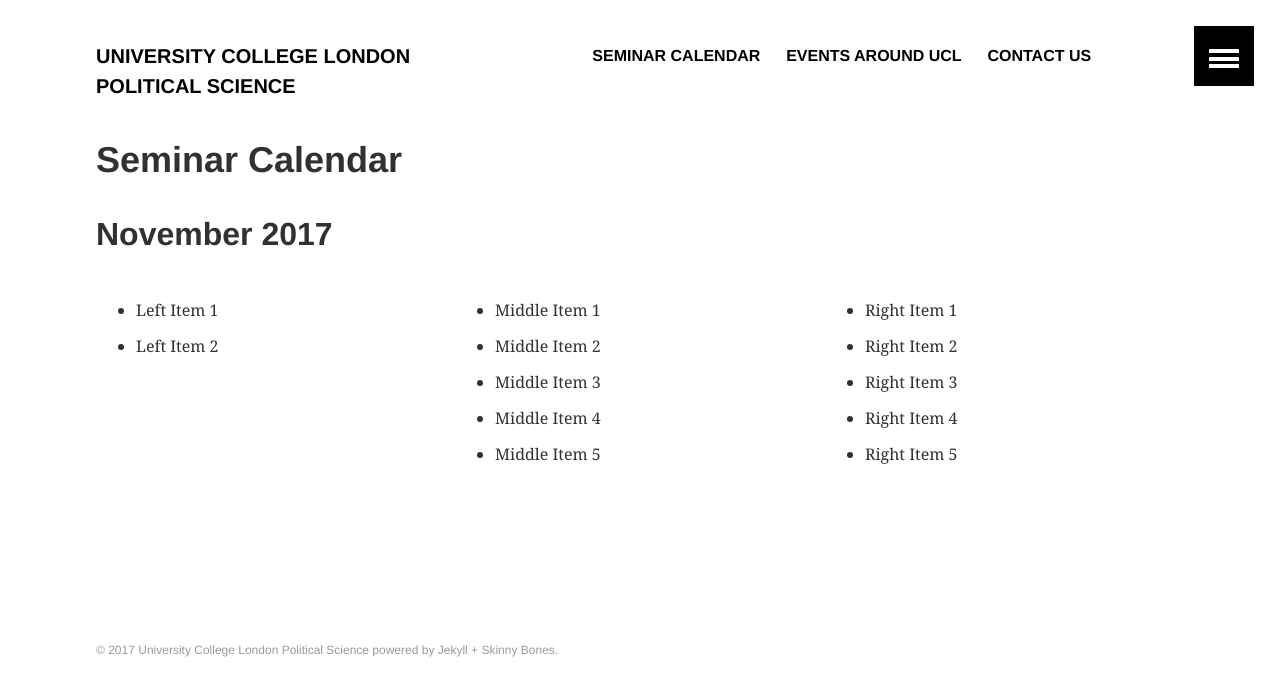
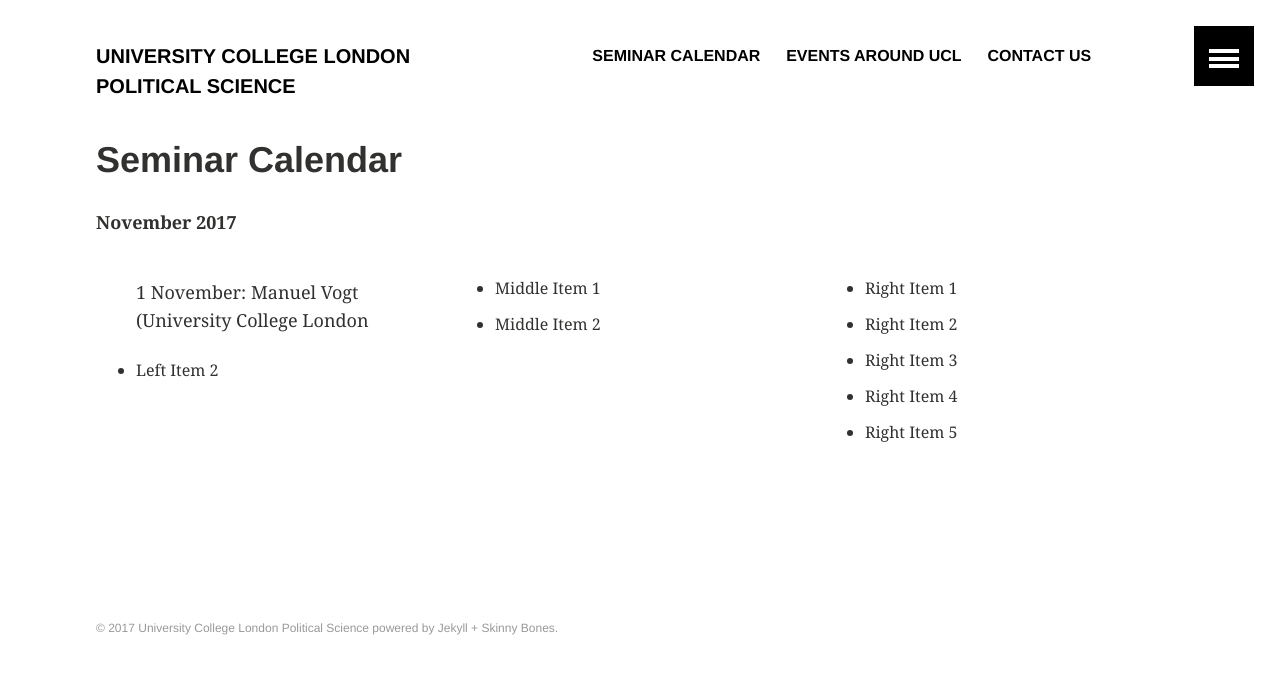
Before and after one commit to phischroeder/drs_page, a Jekyll site: the page built from calendar/index.html, in a window 1280 px wide. Shown: the top 696 px of the page. Built offline with Jekyll 4.4.1, drawn with Linux system fonts in a browser that asks for light colours.

Commit message:
Update index.html

```diff
--- a/calendar/index.html
+++ b/calendar/index.html
@@ -9,11 +9,11 @@ title: "Seminar Calendar"
 {% endfor %}
 </div><!-- /.tiles -->
 
-<h2> November 2017 </h2>
+<p><b> November 2017 </b></p>
 
 <div style="float: left; width: 33%;">
 <ul>
-<li>Left Item 1</li>
+<p>1 November: Manuel Vogt (University College London</p>
 <li>Left Item 2</li>
 </ul>
 </div>
@@ -21,9 +21,6 @@ title: "Seminar Calendar"
 <ul>
 <li>Middle Item 1</li>
 <li>Middle Item 2</li>
-<li>Middle Item 3</li>
-<li>Middle Item 4</li>
-<li>Middle Item 5</li>
 </ul>
 </div>
 <div style="float: right; width: 33%;">
```
